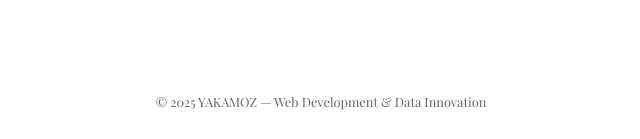
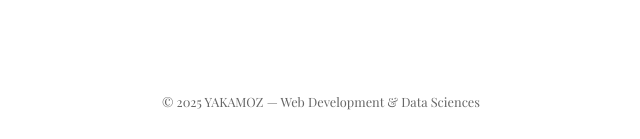
Before and after one commit to esenon/YAKAMOZ, a plain HTML site: page contact.html in a window 1280 px wide. Shown: the part 976-1115 px from the top of the page, 319-959 px from the left. Drawn offline with nearby package versions, Linux system fonts and the light colour scheme.

Commit message:
Update contact.html

```diff
--- a/contact.html
+++ b/contact.html
@@ -223,7 +223,7 @@
   </main>
 
   <footer>
-    &copy; 2025 YAKAMOZ — Web Development & Data Innovation
+    &copy; 2025 YAKAMOZ — Web Development & Data Sciences
   </footer>
 </body>
 </html>
```
